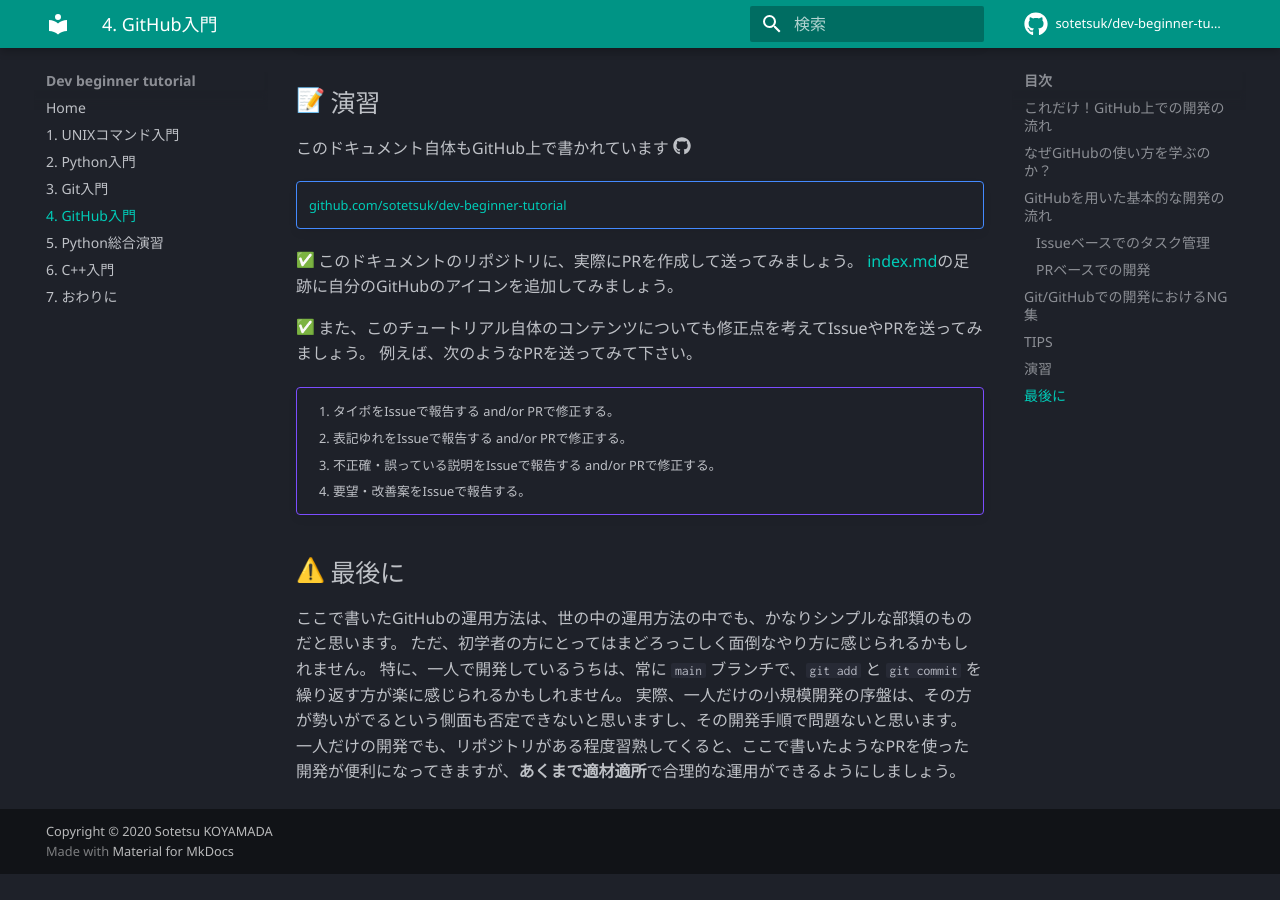
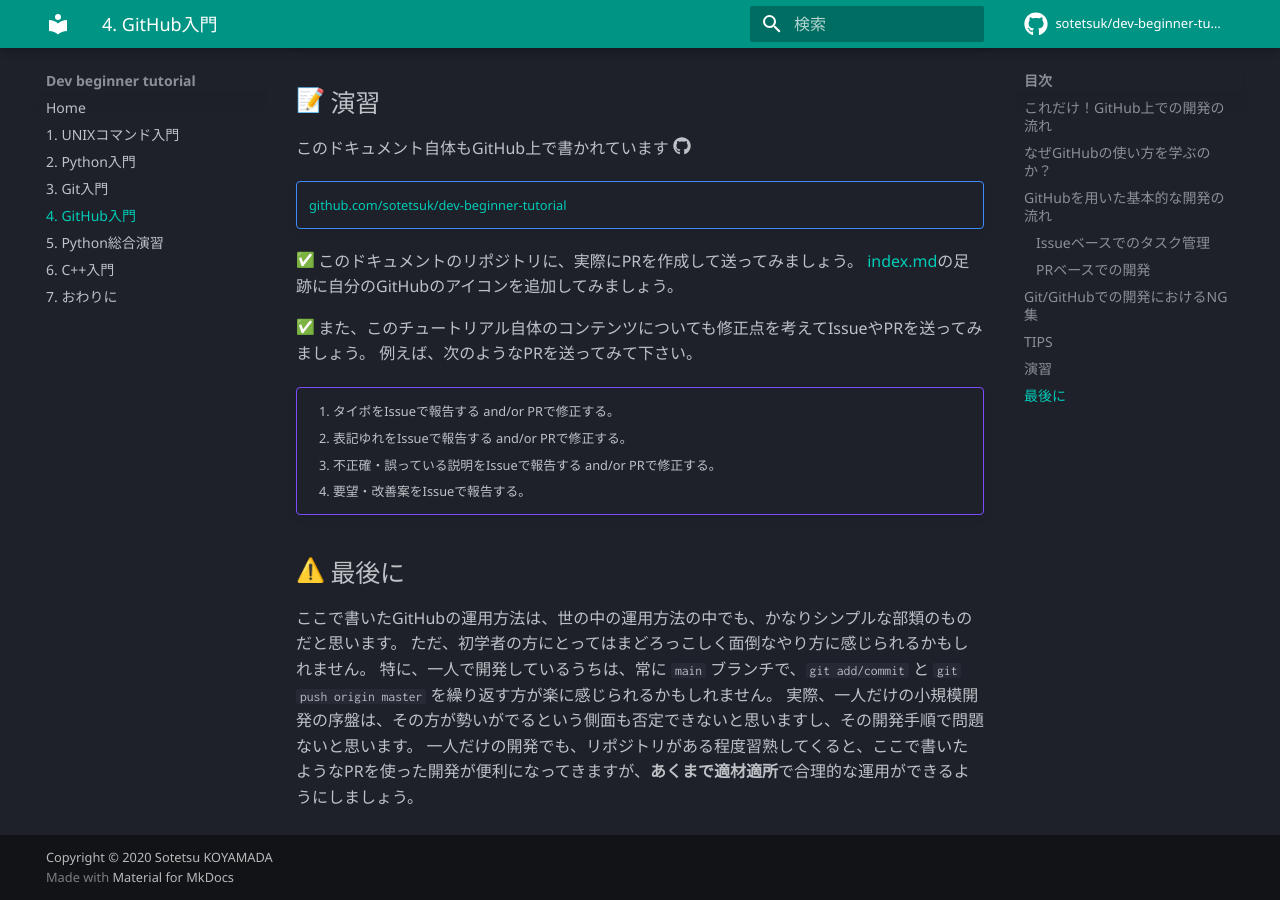
Before and after one commit to sotetsuk/dev-beginner-tutorial, an MkDocs documentation site: the page built from docs/github.md, in a window 1280 px wide and 900 px high, scrolled down 6638 px. Built offline with MkDocs 1.6.1 and Material for MkDocs 9.7.7, drawn with Linux system fonts in a browser that asks for light colours; emoji names are drawn with the system emoji font; comment, search, counter and statistics services are not loaded; before the commit the page ends 7512 px from its top, so only the background shows below that.

Commit message:
add push

```diff
--- a/docs/github.md
+++ b/docs/github.md
@@ -245,6 +245,6 @@
 
 ここで書いたGitHubの運用方法は、世の中の運用方法の中でも、かなりシンプルな部類のものだと思います。
 ただ、初学者の方にとってはまどろっこしく面倒なやり方に感じられるかもしれません。
-特に、一人で開発しているうちは、常に `main` ブランチで、`git add` と `git commit` を繰り返す方が楽に感じられるかもしれません。
+特に、一人で開発しているうちは、常に `main` ブランチで、`git add/commit` と `git push origin master` を繰り返す方が楽に感じられるかもしれません。
 実際、一人だけの小規模開発の序盤は、その方が勢いがでるという側面も否定できないと思いますし、その開発手順で問題ないと思います。
 一人だけの開発でも、リポジトリがある程度習熟してくると、ここで書いたようなPRを使った開発が便利になってきますが、**あくまで適材適所**で合理的な運用ができるようにしましょう。
```
